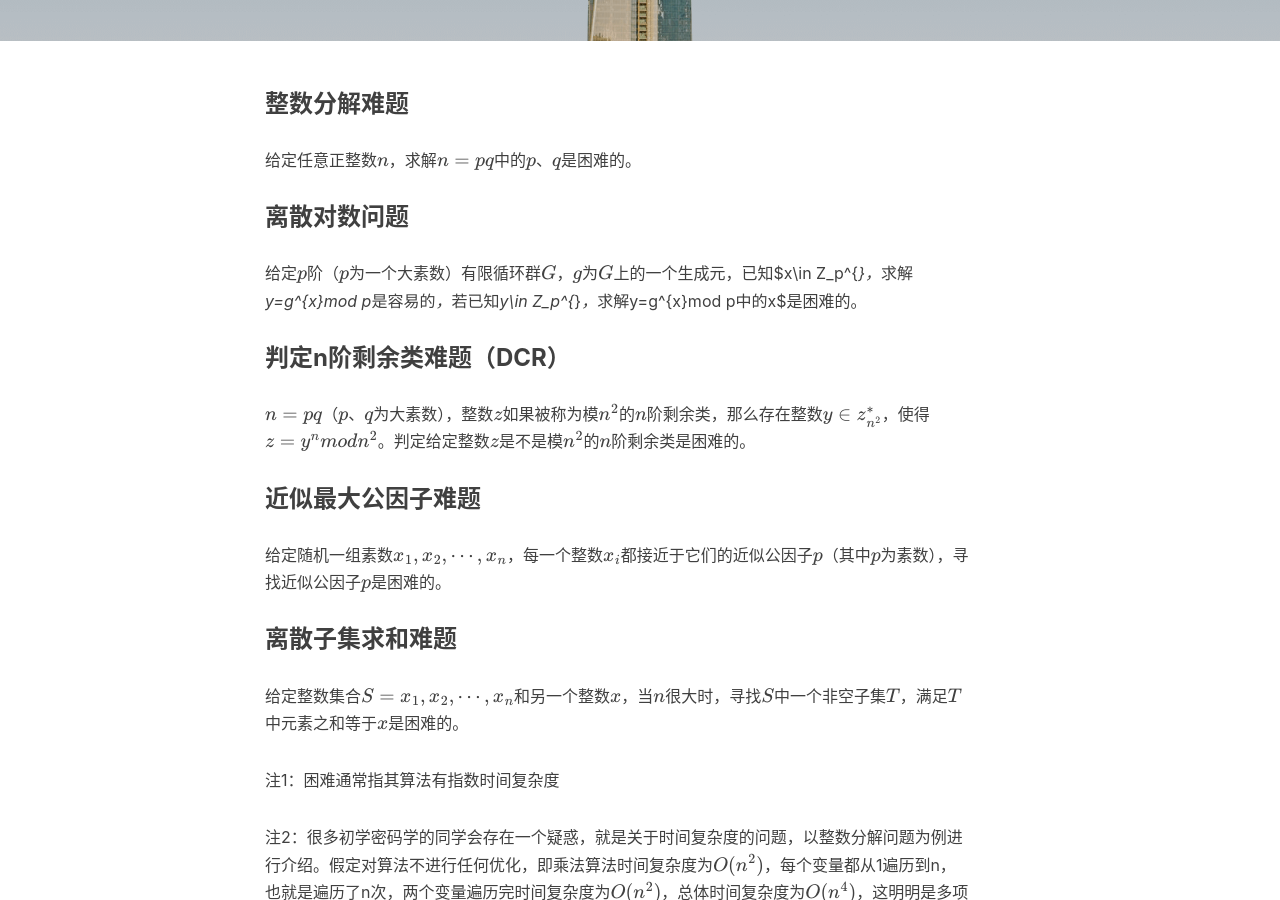
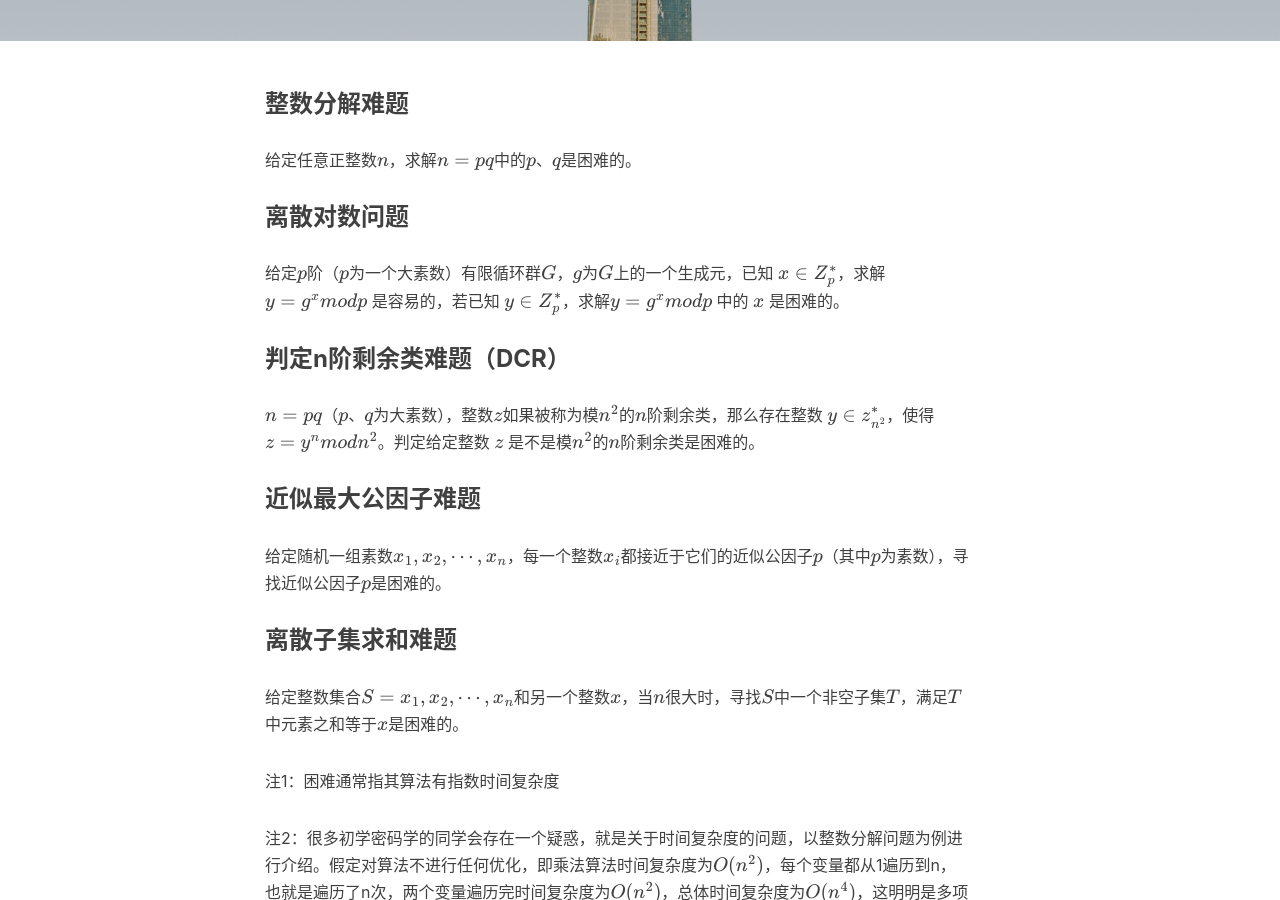
Before and after one commit to Devil-fire/Devil-fire.github.io, a Jekyll site: the page built from _posts/2021-8-16-安全理论—几个困难问题.md, in a window 1280 px wide and 900 px high, scrolled down 416 px. Built offline with Jekyll 4.4.1, drawn with Linux system fonts in a browser that asks for light colours; nearby versions of some CDN libraries; formulas are drawn with MathJax 3; comment, search, counter and statistics services are not loaded.

```diff
--- a/_posts/2021-8-16-安全理论—几个困难问题.md
+++ b/_posts/2021-8-16-安全理论—几个困难问题.md
@@ -17,11 +17,11 @@ tags:
 
 ### 离散对数问题
 
-给定$p$阶（$p$为一个大素数）有限循环群$G$，$g$为$G$上的一个生成元，已知$x\in Z_p^{*}$，求解$y=g^{x}mod p$是容易的，若已知$y\in Z_p^{*}$，求解$y=g^{x}mod p$中的$x$是困难的。
+给定$p$阶（$p$为一个大素数）有限循环群$G$，$g$为$G$上的一个生成元，已知 $x\in Z_{p}^* $，求解 $y=g^x mod p$ 是容易的，若已知 $y\in Z_p^* $，求解$y=g^x mod p$ 中的 $x$ 是困难的。
 
 ### 判定n阶剩余类难题（DCR）
 
-$n=pq$（$p、q$为大素数），整数$z$如果被称为模$n^2$的$n$阶剩余类，那么存在整数$y\in z_{n^2}^*$，使得$z=y^nmodn^2$。判定给定整数$z$是不是模$n^2$的$n$阶剩余类是困难的。
+$n=pq$（$p、q$为大素数），整数$z$如果被称为模$n^2$的$n$阶剩余类，那么存在整数 $y\in z_{n^2}^*$，使得 $z=y^nmodn^2$。判定给定整数 $z$ 是不是模$n^2$的$n$阶剩余类是困难的。
 
 ### 近似最大公因子难题
 
```
